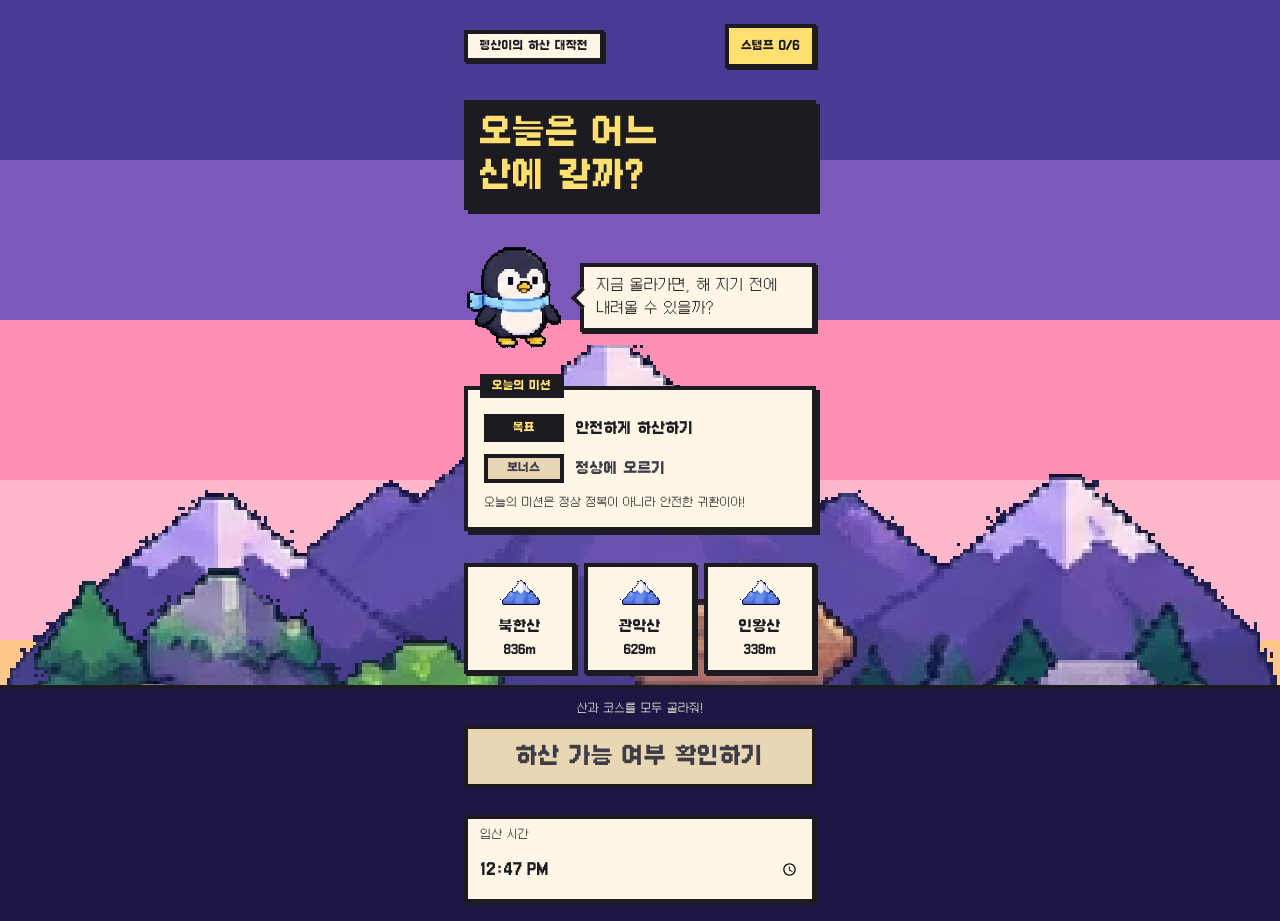
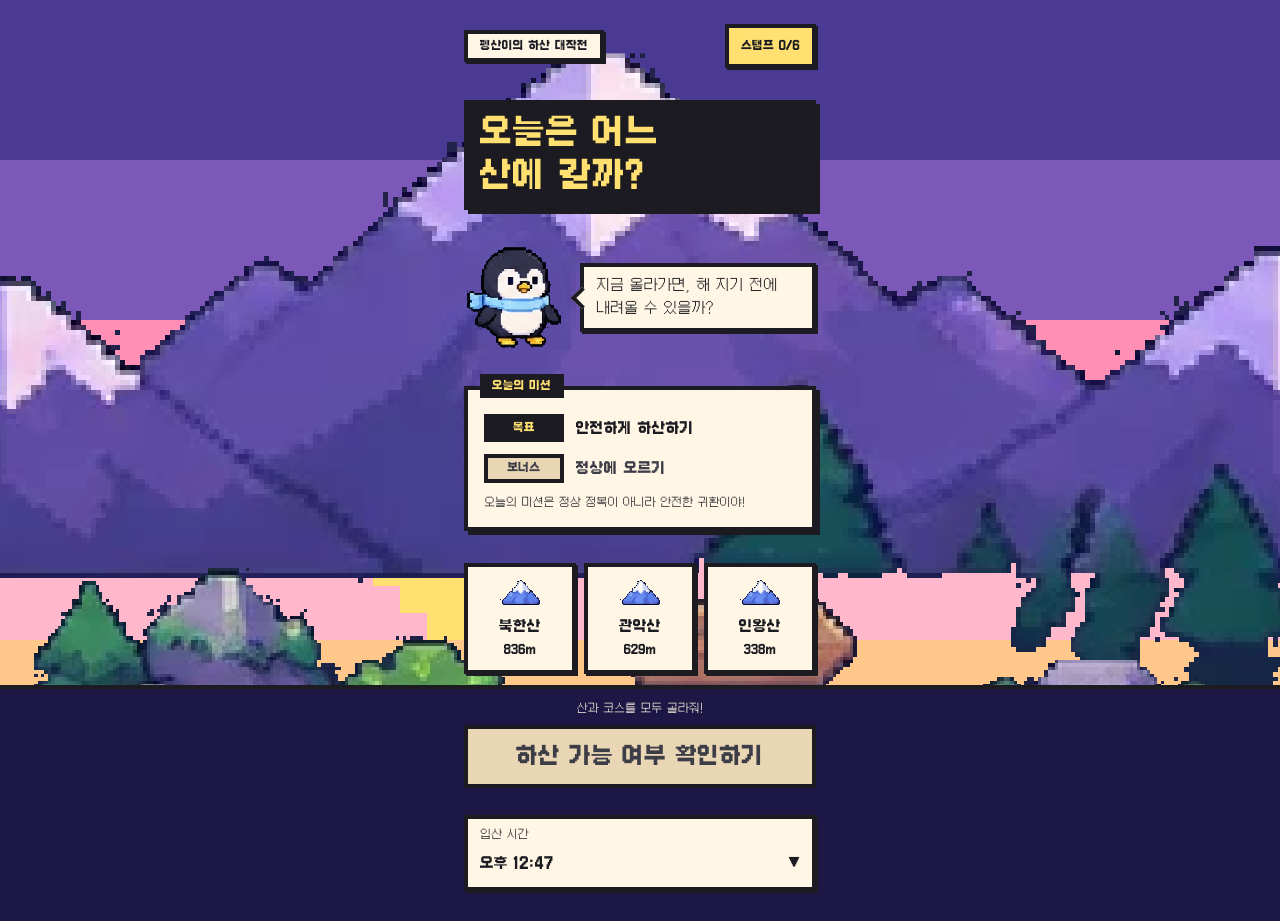
Before and after one commit to huddlingclub/huddling-15team, a React (Vite) app: page / in a window 1280 px wide. Shown: the top 921 px of the page. Built offline with nearby package versions, Linux system fonts and the light colour scheme.

Commit message:
입산 시간 픽셀 선택창, 드롭다운 목록 간격 수정, 배경 산 크기 조정
Co-Authored-By: Claude Sonnet 5.5 <noreply@anthropic.com>

```diff
--- a/src/components/PixelSelect.tsx
+++ b/src/components/PixelSelect.tsx
@@ -1,4 +1,11 @@
 import { useEffect, useId, useRef, useState, type KeyboardEvent } from 'react'
+
+/** 닫힌 상태의 선택 카드 모양. 시간 선택창(PixelTimePicker)과 같은 모양을 쓰려고 내보낸다. */
+export const TRIGGER_BASE =
+  'block w-full cursor-pointer border-4 border-pix-ink px-3 py-2 text-left shadow-pix-sm focus-visible:outline-4 focus-visible:outline-offset-2 focus-visible:outline-pix-orange disabled:cursor-not-allowed disabled:bg-pix-paper-shade disabled:text-pix-ink-soft disabled:shadow-none'
+
+/** 열린 목록 상자. 선택 카드 바로 아래에 붙도록 -mt-1로 테두리를 살짝 겹친다. */
+export const PANEL_BASE = 'absolute inset-x-0 top-full z-20 -mt-1 border-4 border-pix-ink bg-pix-paper shadow-pix animate-pix-pop'
 
 export interface PixelOption {
   value: string
@@ -100,9 +107,7 @@ export function PixelSelect({
         disabled={disabled}
         onClick={() => (open ? setOpen(false) : openList())}
         onKeyDown={onKeyDown}
-        className={`block w-full cursor-pointer border-4 border-pix-ink px-3 py-2 text-left shadow-pix-sm transition-transform focus-visible:outline-4 focus-visible:outline-offset-2 focus-visible:outline-pix-orange disabled:cursor-not-allowed disabled:bg-pix-paper-shade disabled:text-pix-ink-soft disabled:shadow-none ${
-          open ? 'bg-pix-sun -translate-y-1' : 'bg-pix-paper'
-        }`}
+        className={`${TRIGGER_BASE} ${open ? 'bg-pix-sun' : 'bg-pix-paper'}`}
       >
         <span id={`${id}-label`} className="block text-pix-caption">
           {label}
@@ -125,7 +130,7 @@ export function PixelSelect({
           id={listId}
           role="listbox"
           aria-label={label}
-          className="absolute inset-x-0 top-full z-20 mt-2 border-4 border-pix-ink bg-pix-paper shadow-pix animate-pix-pop"
+          className={PANEL_BASE}
         >
           {options.map((option, index) => {
             const selected = index === selectedIndex
--- /dev/null
+++ b/src/components/PixelTimePicker.tsx
@@ -0,0 +1,124 @@
+import { useEffect, useId, useRef, useState, type KeyboardEvent } from 'react'
+import { joinClock, splitClock, type Meridiem } from '../lib/time.ts'
+import { PANEL_BASE, TRIGGER_BASE } from './PixelSelect.tsx'
+
+const HOURS = [1, 2, 3, 4, 5, 6, 7, 8, 9, 10, 11, 12] as const
+// 입산 시각은 5분 단위로 고른다.
+const MINUTES = [0, 5, 10, 15, 20, 25, 30, 35, 40, 45, 50, 55] as const
+
+interface Props {
+  label: string
+  /** 자정부터 분 */
+  value: number
+  onChange: (minutes: number) => void
+  className?: string
+}
+
+const MERIDIEM_LABEL: Record<Meridiem, string> = { am: '오전', pm: '오후' }
+
+function Choice({ selected, onClick, children }: { selected: boolean; onClick: () => void; children: string }) {
+  return (
+    <button
+      type="button"
+      aria-pressed={selected}
+      onClick={onClick}
+      className={`min-h-11 cursor-pointer border-4 border-pix-ink font-pix-display text-pix-body font-bold focus-visible:outline-4 focus-visible:outline-offset-2 focus-visible:outline-pix-orange ${
+        selected ? 'bg-pix-sun' : 'bg-pix-paper'
+      }`}
+    >
+      {children}
+    </button>
+  )
+}
+
+/** 픽셀 톤 시간 선택창. 기본 시간 입력 대신 오전/오후, 시, 분을 눌러서 고른다. */
+export function PixelTimePicker({ label, value, onChange, className = '' }: Props) {
+  const id = useId()
+  const rootRef = useRef<HTMLDivElement>(null)
+  const [open, setOpen] = useState(false)
+  const { meridiem, hour12, minute } = splitClock(value)
+
+  // 바깥을 누르면 닫는다.
+  useEffect(() => {
+    if (!open) return
+    const close = (event: PointerEvent) => {
+      if (!rootRef.current?.contains(event.target as Node)) setOpen(false)
+    }
+    document.addEventListener('pointerdown', close)
+    return () => document.removeEventListener('pointerdown', close)
+  }, [open])
+
+  const onKeyDown = (event: KeyboardEvent<HTMLDivElement>) => {
+    if (event.key === 'Escape' && open) {
+      event.stopPropagation()
+      setOpen(false)
+    }
+  }
+
+  const minuteText = String(minute).padStart(2, '0')
+
+  return (
+    <div ref={rootRef} onKeyDown={onKeyDown} className={`relative ${className}`}>
+      <button
+        type="button"
+        aria-haspopup="dialog"
+        aria-expanded={open}
+        aria-controls={`${id}-panel`}
+        onClick={() => setOpen((prev) => !prev)}
+        className={`${TRIGGER_BASE} ${open ? 'bg-pix-sun' : 'bg-pix-paper'}`}
+      >
+        <span className="block text-pix-caption">{label}</span>
+        <span className="mt-1 flex min-h-8 items-center justify-between gap-2">
+          <span className="font-pix-display text-pix-body font-bold">
+            {MERIDIEM_LABEL[meridiem]} {hour12}:{minuteText}
+          </span>
+          <span aria-hidden="true" className={`font-pix-display text-pix-caption ${open ? 'rotate-180' : ''}`}>
+            ▼
+          </span>
+        </span>
+      </button>
+
+      {open && (
+        <div id={`${id}-panel`} role="dialog" aria-label={label} className={`${PANEL_BASE} flex flex-col gap-3 p-3`}>
+          <div className="grid grid-cols-2 gap-2">
+            {(['am', 'pm'] as const).map((m) => (
+              <Choice key={m} selected={meridiem === m} onClick={() => onChange(joinClock(m, hour12, minute))}>
+                {MERIDIEM_LABEL[m]}
+              </Choice>
+            ))}
+          </div>
+
+          <div>
+            <p className="mb-1 text-pix-caption">시</p>
+            <div className="grid grid-cols-6 gap-2">
+              {HOURS.map((h) => (
+                <Choice key={h} selected={hour12 === h} onClick={() => onChange(joinClock(meridiem, h, minute))}>
+                  {String(h)}
+                </Choice>
+              ))}
+            </div>
+          </div>
+
+          <div>
+            <p className="mb-1 text-pix-caption">분</p>
+            <div className="grid grid-cols-6 gap-2">
+              {MINUTES.map((m) => (
+                <Choice key={m} selected={minute === m} onClick={() => onChange(joinClock(meridiem, hour12, m))}>
+                  {String(m).padStart(2, '0')}
+                </Choice>
+              ))}
+            </div>
+          </div>
+
+          <button
+            type="button"
+            onClick={() => setOpen(false)}
+            className="min-h-11 cursor-pointer border-4 border-pix-ink bg-pix-ink font-pix-display text-pix-body font-bold text-pix-paper focus-visible:outline-4 focus-visible:outline-offset-2 focus-visible:outline-pix-orange"
+          >
+            확인
+          </button>
+        </div>
+      )}
+    </div>
+  )
+}
--- a/src/components/SkyBackdrop.tsx
+++ b/src/components/SkyBackdrop.tsx
@@ -41,7 +41,7 @@ interface Props {
 
 export function SkyBackdrop({ mood }: Props) {
   return (
-    <div aria-hidden="true" className="fixed inset-0 -z-10 flex flex-col">
+    <div aria-hidden="true" className="fixed inset-0 -z-10 flex flex-col overflow-hidden">
       {BANDS[mood].map((band, index) => (
         <div key={index} className={`flex-1 transition-colors duration-700 ${band}`} />
       ))}
@@ -80,7 +80,9 @@ export function SkyBackdrop({ mood }: Props) {
         src={mountainSrc}
         alt=""
         draggable={false}
-        className={`pixelated absolute inset-x-0 bottom-0 w-full ${SPRITE_TONE[mood]}`}
+        // 1.5배로 키워 아래에 고정된 바텀시트 위로 봉우리가 올라오게 한다(가운데 기준으로 키워서 양옆은 잘린다).
+        // 너무 크게 키우면 그림의 픽셀이 거칠게 깨져 보여서 이 정도로 둔다.
+        className={`pixelated absolute inset-x-0 bottom-16 w-full origin-bottom scale-150 ${SPRITE_TONE[mood]}`}
       />
       <img
         src={forestSrc}
--- a/src/lib/time.ts
+++ b/src/lib/time.ts
@@ -64,6 +64,21 @@ export function formatClock(minutes: number): string {
   return `${hour}:${minute}`
 }
 
+export type Meridiem = 'am' | 'pm'
+
+/** 분(0~1439) → 오전/오후, 1~12시, 분. 12시간제로 보여 줄 때 쓴다. */
+export function splitClock(minutes: number): { meridiem: Meridiem; hour12: number; minute: number } {
+  const wrapped = ((minutes % MINUTES_PER_DAY) + MINUTES_PER_DAY) % MINUTES_PER_DAY
+  const hour24 = Math.floor(wrapped / 60)
+  return { meridiem: hour24 >= 12 ? 'pm' : 'am', hour12: hour24 % 12 || 12, minute: wrapped % 60 }
+}
+
+/** 오전/오후, 1~12시, 분 → 분(0~1439). 오전 12시는 0시, 오후 12시는 12시다. */
+export function joinClock(meridiem: Meridiem, hour12: number, minute: number): number {
+  const hour24 = (hour12 % 12) + (meridiem === 'pm' ? 12 : 0)
+  return hour24 * 60 + minute
+}
+
 /** 분 → "1시간 15분". 부호는 붙이지 않는다(절댓값). */
 export function formatDuration(minutes: number): string {
   const total = Math.abs(Math.round(minutes))
--- a/src/screens/SelectScreen.tsx
+++ b/src/screens/SelectScreen.tsx
@@ -1,16 +1,16 @@
-import type { ReactNode } from 'react'
 import mountainIconSrc from '../assets/sprites/icon-mountain.png'
 import { ChoiceCard } from '../components/ChoiceCard.tsx'
 import { MissionCard } from '../components/MissionCard.tsx'
 import { Penguin } from '../components/Penguin.tsx'
 import { PixelButton } from '../components/PixelButton.tsx'
 import { PixelSelect } from '../components/PixelSelect.tsx'
+import { PixelTimePicker } from '../components/PixelTimePicker.tsx'
 import { SpeechBubble } from '../components/SpeechBubble.tsx'
 import { TitlePlate } from '../components/TitlePlate.tsx'
 import { COURSES, MOUNTAINS, type CourseId, type DayOffset, type MountainId } from '../config.ts'
 import { SLOGAN } from '../content.ts'
 import { useScreenFocus } from '../hooks/useScreenFocus.ts'
-import { formatClock, formatDuration, parseClock } from '../lib/time.ts'
+import { formatDuration } from '../lib/time.ts'
 
 interface Props {
   mountainId: MountainId | null
@@ -32,20 +32,6 @@ const DAY_OPTIONS = [
   { value: 'today', label: '오늘' },
   { value: 'tomorrow', label: '내일' },
 ] as const
-
-const FIELD_CONTROL = 'mt-1 w-full min-h-11 bg-transparent font-pix-display text-pix-body font-bold outline-none'
-
-/** 라벨이 붙은 입력 칸. 칸 전체를 누르면 안쪽 입력이 선택된다. */
-function Field({ label, children, className = '' }: { label: string; children: ReactNode; className?: string }) {
-  return (
-    <label
-      className={`block border-4 border-pix-ink bg-pix-paper px-3 py-2 shadow-pix-sm focus-within:outline-4 focus-within:outline-offset-2 focus-within:outline-pix-orange ${className}`}
-    >
-      <span className="block text-pix-caption">{label}</span>
-      {children}
-    </label>
-  )
-}
 
 export function SelectScreen({
   mountainId,
@@ -113,14 +99,7 @@ export function SelectScreen({
         <PixelSelect label="날짜" value={day} options={DAY_OPTIONS} onChange={(value) => onDay(value as DayOffset)} />
       </div>
 
-      <Field label="입산 시간">
-        <input
-          type="time"
-          className={FIELD_CONTROL}
-          value={formatClock(departMin)}
-          onChange={(e) => onDepart(parseClock(e.target.value))}
-        />
-      </Field>
+      <PixelTimePicker label="입산 시간" value={departMin} onChange={onDepart} />
 
       <fieldset>
         <legend className="mb-3 border-4 border-pix-ink bg-pix-ink px-2 text-pix-paper">
```
Also changed, not shown: 1 other file (tests, documents, lock files or other folders).
